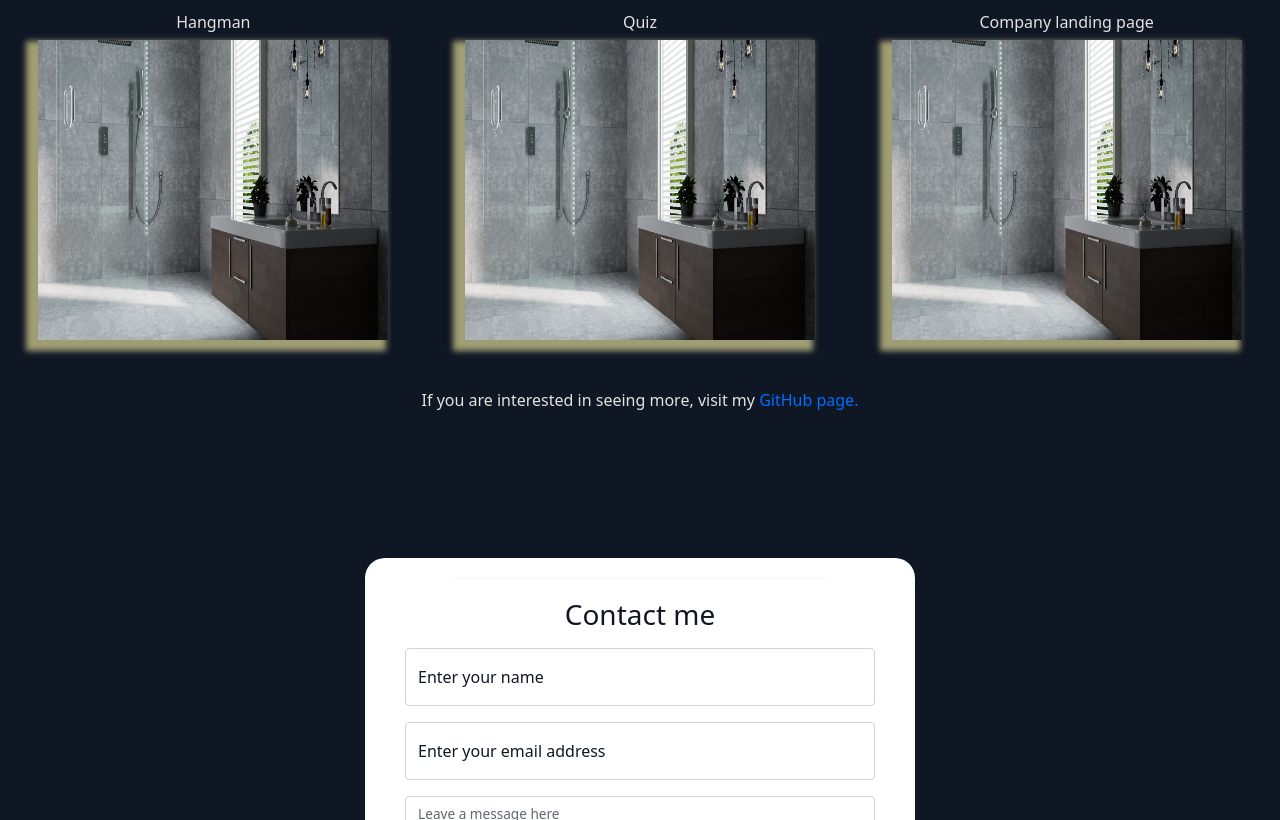
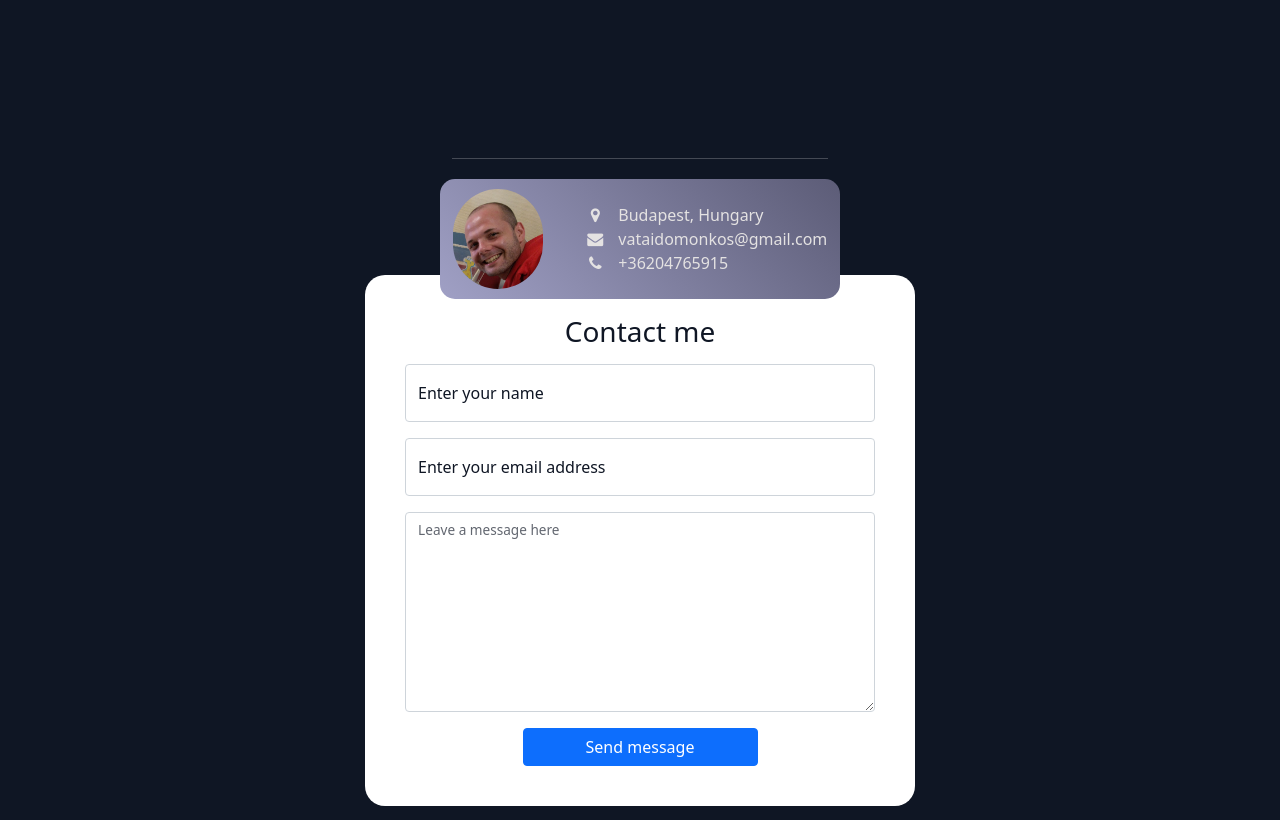
Before and after one commit to vdomi92/portfolio-website, a React (Create React App) app: page / in a window 1280 px wide. Shown: the part 1980-2800 px from the top of the page. Built offline with nearby package versions, Linux system fonts and the light colour scheme; a web font is replaced by a local one.

Commit message:
css fixup and business card added

```diff
--- a/src/App.css
+++ b/src/App.css
@@ -27,6 +27,11 @@ body {
   position: relative;
   top: 150px;
 }
+.separatingLineFooter {
+  width: 70%;
+  margin-left: auto;
+  margin-right: auto;
+}
 
 .container {
   margin: 0;
@@ -34,7 +39,7 @@ body {
 }
 .navbar {
   color: rgb(15, 22, 36) !important;
-  background-color: rgb(255, 255, 255) !important;
+  background-color: rgb(234, 245, 255) !important;
 }
 .navbar a {
   color: rgb(15, 22, 36) !important;
@@ -124,16 +129,15 @@ body {
   font-family: 'Zen Loop';
   font-size: 48px;
   font-weight: 600;
-  padding-top: 90px;
 }
-.introCard {
+/* .introCard {
   width: 50%;
   margin-left: 25%;
   margin-right: 25%;
   background-color: rgb(2, 107, 55);
   border-radius: 50px;
   min-height: 80vh;
-}
+} */
 .wavingHand {
   animation-name: wave-animation;
   animation-duration: 3s;
@@ -244,3 +248,50 @@ body {
 .contactMessageBody {
   height: 200px !important;
 }
+
+.contactCard {
+  background-image: linear-gradient(
+    45deg,
+    rgb(160, 160, 197),
+    rgb(92, 92, 119)
+  ) !important;
+  height: 120px;
+  width: 400px;
+  border-radius: 15px;
+  display: flex;
+  justify-content: space-evenly;
+  align-items: center;
+  margin: auto;
+  position: relative;
+  top: 40px;
+}
+
+.contactPhoto {
+  width: 90px;
+  height: 100px;
+  border-radius: 60px;
+}
+
+.contactInfo {
+  margin-bottom: 0px !important;
+  list-style: none;
+}
+.contactIcon1 {
+  margin-left: 3.42px;
+  margin-right: 3.42px;
+}
+.contactIcon3 {
+  margin-left: 1.71px;
+  margin-right: 1.71px;
+}
+.contactCardInfo {
+  margin-left: 15px;
+}
+
+.footerContainer {
+  margin-top: 20px;
+  padding-bottom: 20px;
+}
+.redHeart {
+  color: red;
+}
--- a/src/App.js
+++ b/src/App.js
@@ -4,16 +4,17 @@ import Introduction from './components/Introduction'
 import Projects from './components/Projects'
 import ContactMe from './components/ContactMe'
 import Header from './components/Header'
+import Footer from './components/Footer'
 
 function App() {
   return (
     <>
       <Header></Header>
-
       <FirstSection></FirstSection>
       <Introduction></Introduction>
       <Projects></Projects>
       <ContactMe></ContactMe>
+      <Footer></Footer>
     </>
   )
 }
--- a/src/components/ContactMe.js
+++ b/src/components/ContactMe.js
@@ -1,6 +1,7 @@
 import React from 'react'
 import emailjs from 'emailjs-com'
 import { useState } from 'react'
+import profilePic from '../images/profilepic.jpg'
 
 const ContactMe = () => {
   const [contactName, setContactName] = useState('')
@@ -32,6 +33,28 @@ const ContactMe = () => {
   }
 
   return (
+    <div className='contactContainer'>
+      <div className='contactCard'>
+        <div className='contactPhotoContainer'>
+          <img src={profilePic} className='contactPhoto' />
+        </div>
+        <div className='contactInfoContainer'>
+          <ul className='contactInfo'>
+            <li>
+              <i class='fa fa-map-marker contactIcon1' aria-hidden='true'></i>
+              <span className='contactCardInfo'>Budapest, Hungary</span>
+            </li>
+            <li>
+              <i class='fa fa-envelope contactIcon2'></i>
+              <span className='contactCardInfo'>vataidomonkos@gmail.com</span>
+            </li>
+            <li>
+              <i class='fa fa-phone contactIcon3' aria-hidden='true'></i>
+              <span className='contactCardInfo'>+36204765915</span>
+            </li>
+          </ul>
+        </div>
+      </div>
       <div className='text-center mx-auto mt-3 formContainer' id='contactMe'>
         <form onSubmit={(e) => handleSubmit(e)}>
           <h3 className='contactTitle mb-3'>Contact me</h3>
@@ -71,6 +94,7 @@ const ContactMe = () => {
           </button>
         </form>
       </div>
+    </div>
   )
 }
 
--- /dev/null
+++ b/src/components/Footer.js
@@ -0,0 +1,15 @@
+import React from 'react'
+
+const Footer = () => {
+  return (
+    <div className='text-center footerContainer'>
+      <hr className='separatingLineFooter' />
+      <span>
+        Made by Domonkos Vatai with{' '}
+        <i className='fa fa-heart redHeart' aria-hidden='true'></i>
+      </span>
+    </div>
+  )
+}
+
+export default Footer
```
Lines whose indentation alone changed are shown as unchanged.
